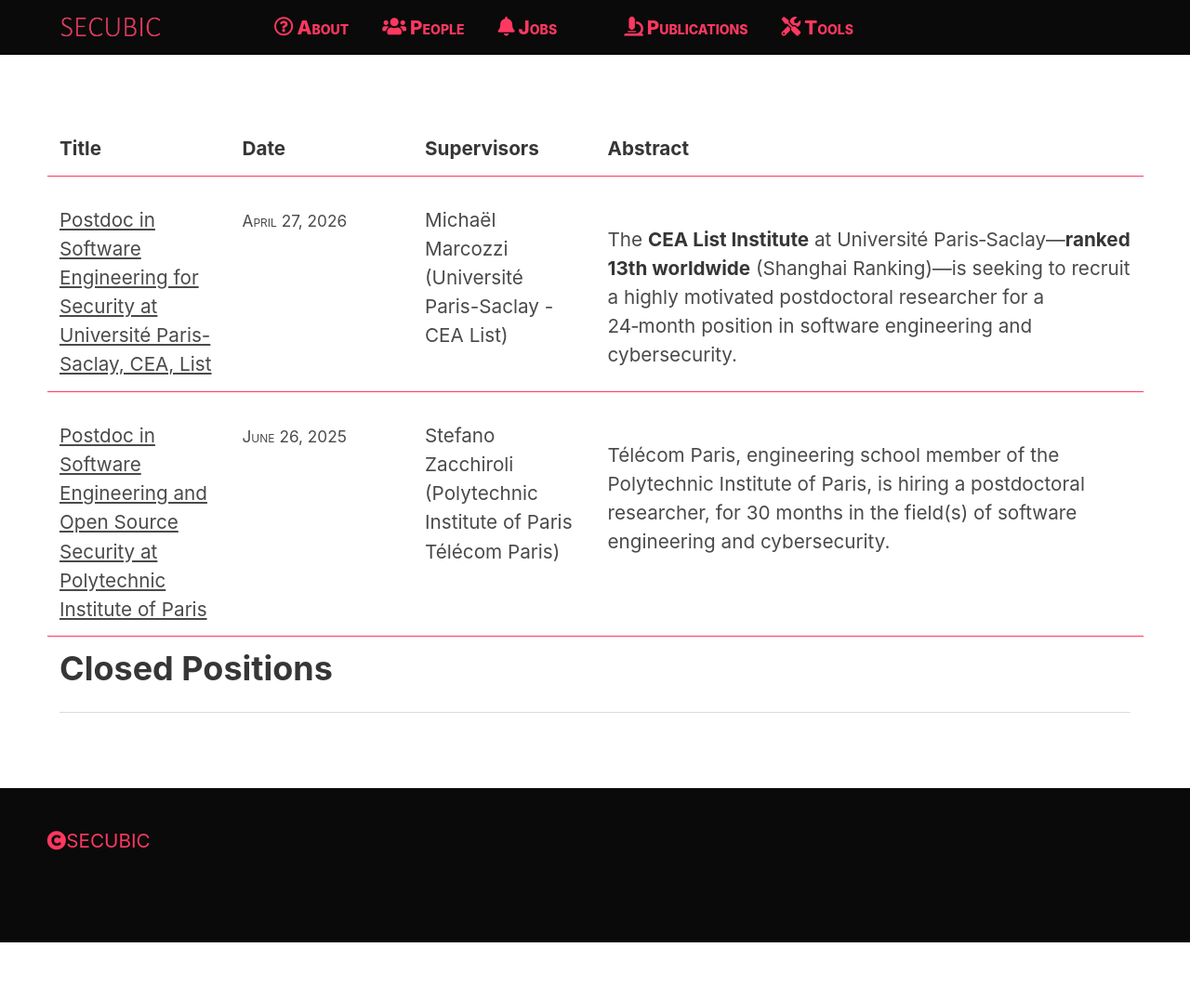
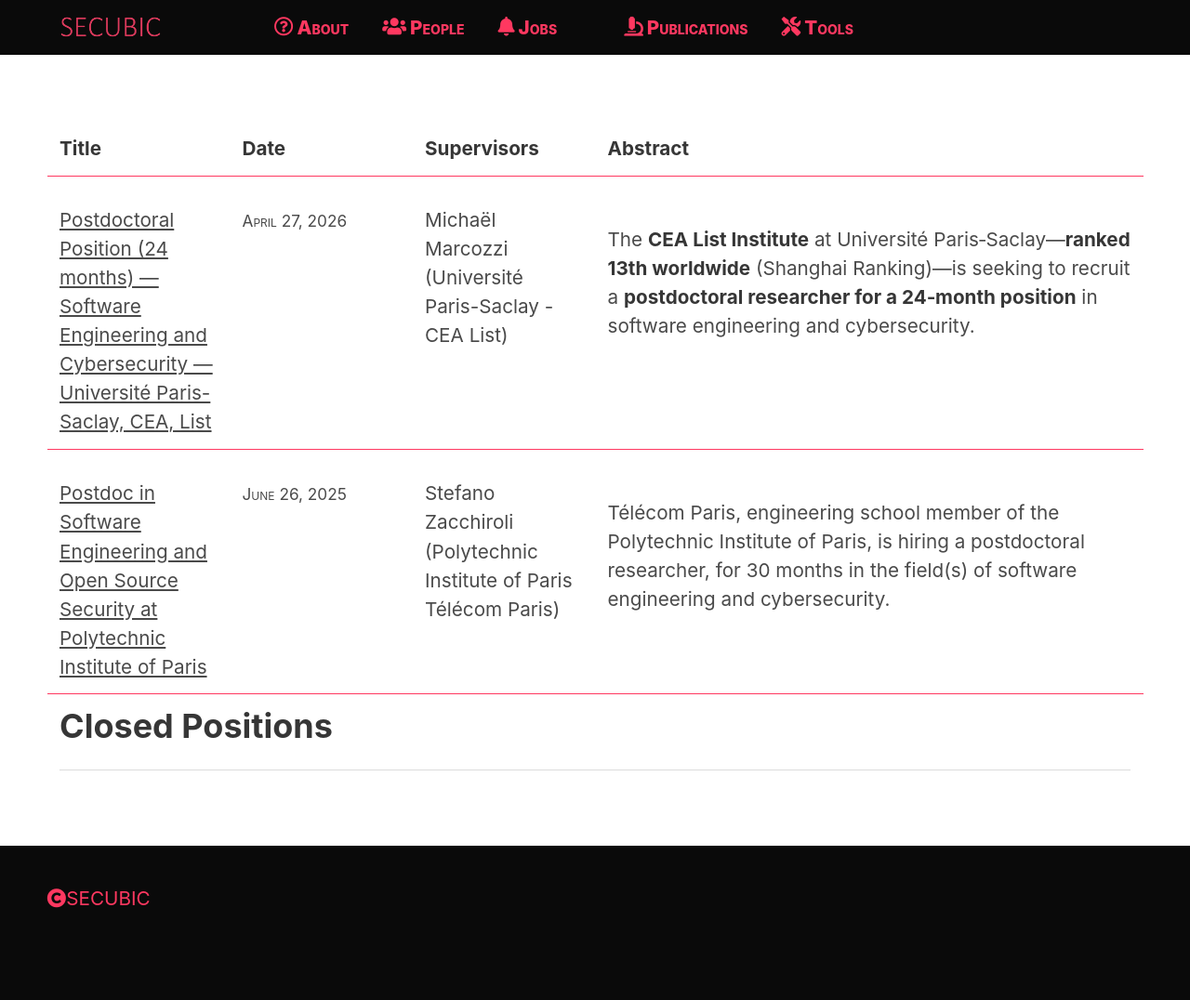
Before and after one commit to SECUBIC-PTCC/secubic-ptcc.github.io, a Jekyll site: the page built from currentjobs.md, in a window 1280 px wide. Shown: the whole page at 93% size. Built offline with Jekyll 4.4.1, drawn with Linux system fonts in a browser that asks for light colours; nearby versions of some CDN libraries; before the commit the page ends 1014 px from its top, so only the background shows below that; part of the change alters nothing that is shown.

Commit message:
Job offer

```diff
--- a/_posts/2026-04-27-postdoc-supply-chain-binary-fuzzing.md
+++ b/_posts/2026-04-27-postdoc-supply-chain-binary-fuzzing.md
@@ -1,38 +1,38 @@
 ---
 layout: post
-title:  "Postdoc in Software Engineering for Security at Université Paris-Saclay, CEA, List"
+title:  "Postdoctoral Position (24 months) — Software Engineering and Cybersecurity — Université Paris-Saclay, CEA, List"
 supervisors: Michaël Marcozzi (Université Paris-Saclay - CEA List)
 categories: jobs open
 date: 2026-04-27
 ---
 
-The <strong>CEA List Institute</strong> at Université Paris‑Saclay—<strong>ranked 13th worldwide</strong> (Shanghai Ranking)—is seeking to recruit a highly motivated postdoctoral researcher for a 24‑month position in software engineering and cybersecurity.
+The <strong>CEA List Institute</strong> at Université Paris‑Saclay—<strong>ranked 13th worldwide</strong> (Shanghai Ranking)—is seeking to recruit a <strong>postdoctoral researcher for a 24‑month position</strong> in software engineering and cybersecurity.
 
-The position is hosted by the [BINSEC research team][website], which has one fully funded open postdoctoral position focused on advanced fuzzing techniques for binary software, targeting the detection of backdoors and other software supply‑chain attacks.
+The position is fully funded, hosted by the [BINSEC research team][website], and focused on advanced fuzzing techniques for binary software, targeting the detection of backdoors and other software supply‑chain attacks.
 
 <strong>TITLE</strong> - Smarter fuzzing to prevent supply-chain attacks.
 
 <strong>TOPIC</strong> - Modern IoT devices—such as home routers, CCTV systems, or embedded gateways—operate using binary firmware composed of thousands of reused software components, many of which originate from open‑source ecosystems. While this reuse accelerates development, it also introduces major supply‑chain security risks, including 1‑day vulnerabilities and stealthy backdoors (see, e.g., recent [ICSE’25 work][icse25]).
 
-The goal of this postdoctoral project is to design, conceptualize, and experimentally evaluate novel fuzzing‑based approaches to improve the detection of such vulnerabilities. The research will combine fuzzing, static analysis, and binary analysis techniques to push the limits of automated vulnerability discovery.
+The goal of this postdoctoral project is to design, conceptualize, and experimentally evaluate novel fuzzing‑based approaches to improve the detection of such vulnerabilities.
 
-<strong>KEYWORDS</strong> - software supply-chain security, backdoors, fuzzing, static analysis, binary analysis
+<strong>KEYWORDS</strong> - software supply-chain security, backdoors, fuzzing, code analysis
 
 <strong>SUPERVISION</strong> - The postdoctoral researcher will be supervised by [Dr. Michaël Marcozzi][marcozzi] and will join the BINSEC team, an internationally recognized group working on program analysis and software security.
 
 The project offers strong opportunities for collaboration, including with:
 
-- [Dr. Sébastien Bardin][bardin] (BINSEC, CEA).
-- Members of the [Software Heritage UNESCO initiative][swh], such as [Prof. Stefano Zacchiroli][zacchiroli].
-- The [High Security Lab at LORIA][lhs], including [Prof. Jean‑Yves Marion][marion]
+- [Dr. Sébastien Bardin][bardin] (BINSEC, CEA);
+- Members of the [Software Heritage UNESCO initiative][swh], such as [Prof. Stefano Zacchiroli][zacchiroli];
+- The [High Security Lab at LORIA][lhs], including [Prof. Jean‑Yves Marion][marion];
 
-<strong>HOSTING</strong> - The position is based at CEA List, part of Université Paris‑Saclay, within the [Paris‑Saclay research cluster][nano], one of Europe’s leading hubs for science, engineering, and innovation. The environment offers excellent research infrastructure and close interactions with both academia and industry, in the Paris metropolis, one of the most visited travel destinations in the world, in the heart of western Europe.
+and several industrial partners.
+
+<strong>HOSTING</strong> - The position is based within the [Paris‑Saclay research cluster][nano], one of Europe’s leading hubs for science, engineering, and innovation. The environment offers outstanding research infrastructure and close interactions with both academia and industry, while benefiting from the proximity of the Paris metropolitan area—one of the world’s most visited cities—at the heart of Western Europe.
 
 <strong>To apply, please check out the [detailed application procedure and job info][procedure]</strong>.
 
-<strong>When to apply</strong> - Apply as soon as possible. Applications will be reviewed on a rolling basis starting mid‑May 2026, until the position is filled.
-
-
+<strong>When to apply</strong> - Apply as soon as possible! Applications will be reviewed on a rolling basis starting mid‑May 2026, until the position is filled.
 
 [swh]: https://www.softwareheritage.org
 [procedure]: https://secubic-ptcc.github.io/jobs-cea
```
